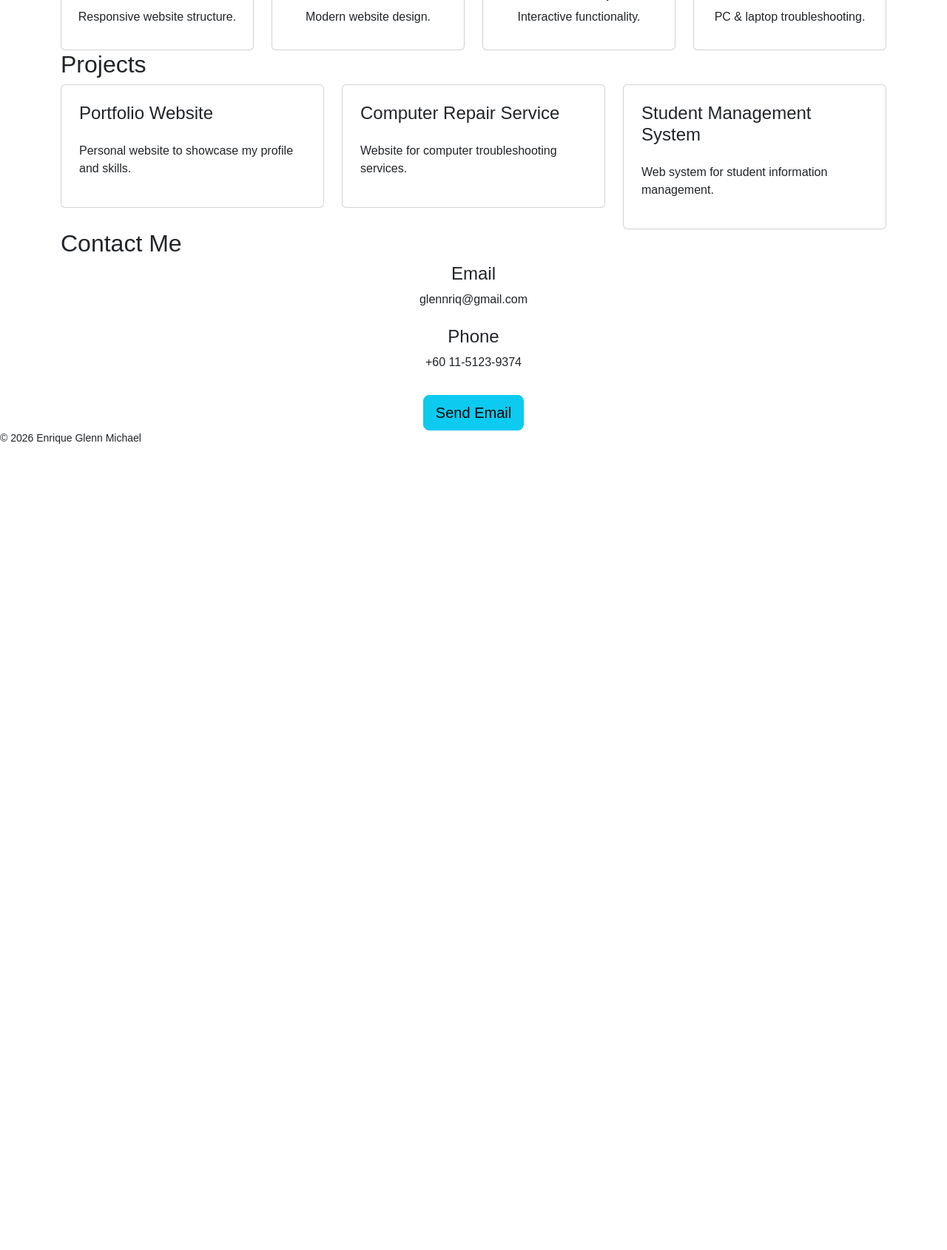
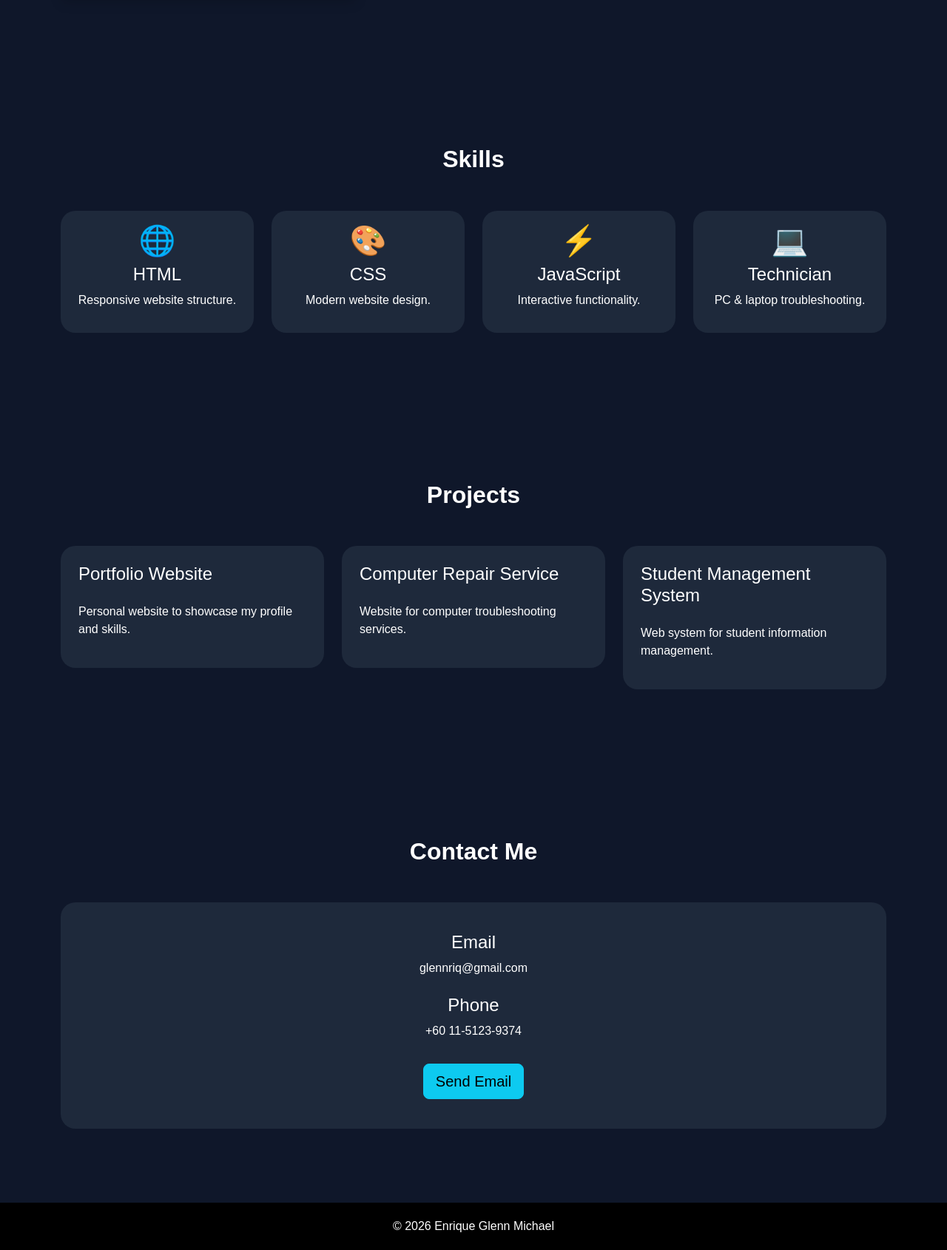
Before and after one commit to EnriqueAnon/enriqueglenn.io, a PHP site: page / in a window 1280 px wide. Shown: the part 1292-2982 px from the top of the page at 74% size. Before the commit the page ends 1892 px from the top, so only its background shows below. Run offline with PHP 8.4, Linux system fonts and the light colour scheme.

Commit message:
Update style.css

```diff
--- a/style.css
+++ b/style.css
@@ -1,39 +1,67 @@
-body {
-    font-family: Arial, sans-serif;
-    scroll-behavior: smooth;
+body{
+    background:#0f172a;
+    color:white;
+    font-family:Arial, sans-serif;
+    scroll-behavior:smooth;
 }
 
-.hero {
-    background: linear-gradient(rgba(0,0,0,0.7), rgba(0,0,0,0.7)),
-    url('https://images.unsplash.com/photo-1498050108023-c5249f4df085?q=80&w=1200&auto=format&fit=crop');
-
-    background-size: cover;
-    background-position: center;
-    min-height: 100vh;
-    padding-top: 100px;
+.navbar{
+    background:rgba(0,0,0,0.7);
+    backdrop-filter:blur(10px);
 }
 
-.profile-img {
-    width: 180px;
-    height: 180px;
-    object-fit: cover;
-    border-radius: 50%;
-    border: 5px solid white;
-    box-shadow: 0 0 20px rgba(255,255,255,0.3);
+.hero{
+    min-height:100vh;
+    display:flex;
+    align-items:center;
+    justify-content:center;
+
+    background:
+    linear-gradient(rgba(0,0,0,0.7), rgba(0,0,0,0.8)),
+    url('https://images.unsplash.com/photo-1498050108023-c5249f4df085?q=80&w=1600&auto=format&fit=crop');
+
+    background-size:cover;
+    background-position:center;
 }
 
-.skill-card {
-    transition: transform 0.3s ease;
+.profile-img{
+    width:180px;
+    height:180px;
+    border-radius:50%;
+    border:5px solid white;
+    object-fit:cover;
 }
 
-.skill-card:hover {
-    transform: translateY(-10px);
+.section-title{
+    text-align:center;
+    margin-bottom:50px;
+    font-weight:bold;
 }
 
-section {
-    scroll-margin-top: 90px;
+section{
+    padding:100px 0;
 }
 
-footer {
-    font-size: 14px;
+.custom-card{
+    background:#1e293b;
+    color:white;
+    border:none;
+    border-radius:20px;
+    transition:0.3s;
 }
+
+.custom-card:hover{
+    transform:translateY(-10px);
+}
+
+.contact-box{
+    background:#1e293b;
+    padding:40px;
+    border-radius:20px;
+}
+
+footer{
+    background:black;
+    text-align:center;
+    padding:20px;
+}
```
